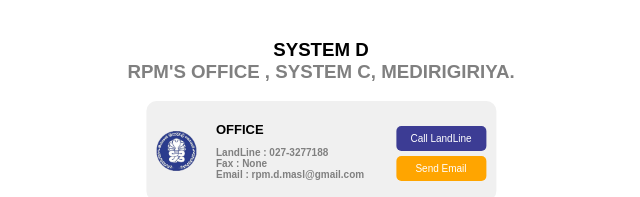
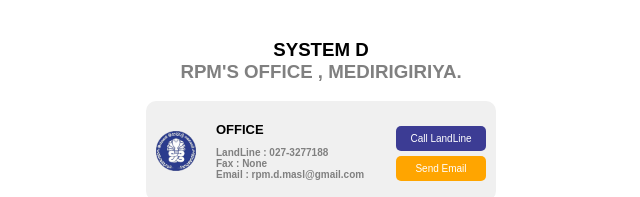
Before and after one commit to srimal111/RPM-OFFICE-SYSTEM-D, a plain HTML site: page index.html in a window 1280 px wide. Shown: the top 197 px of the page, without its empty margins (319-959 px from the left). Drawn offline with Linux system fonts and the light colour scheme.

Commit message:
update cc

```diff
--- a/index.html
+++ b/index.html
@@ -156,7 +156,7 @@
       <h3 style="text-align: center">
         <b>SYSTEM D
         </b><br /><span class="st2"
-          >RPM'S OFFICE , SYSTEM C, MEDIRIGIRIYA.
+          >RPM'S OFFICE , MEDIRIGIRIYA.
         </span>
       </h3>
       <div class="contact-card1">
```
